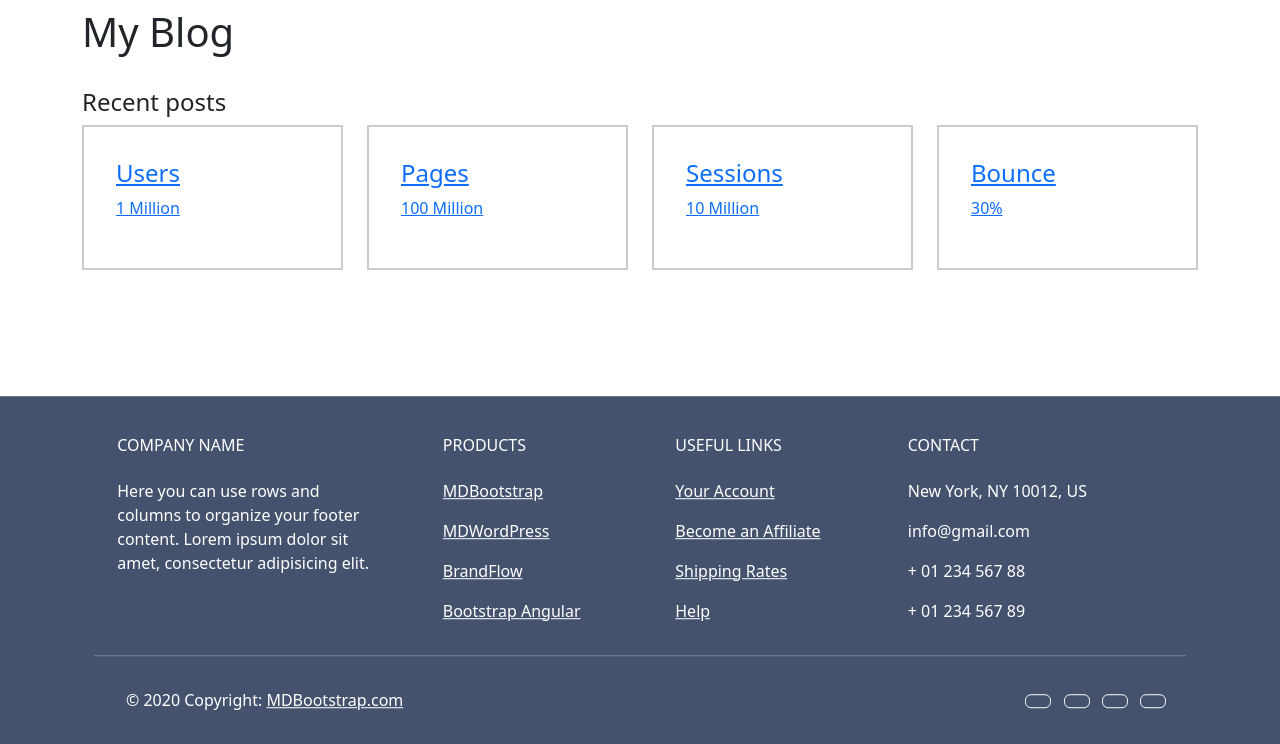
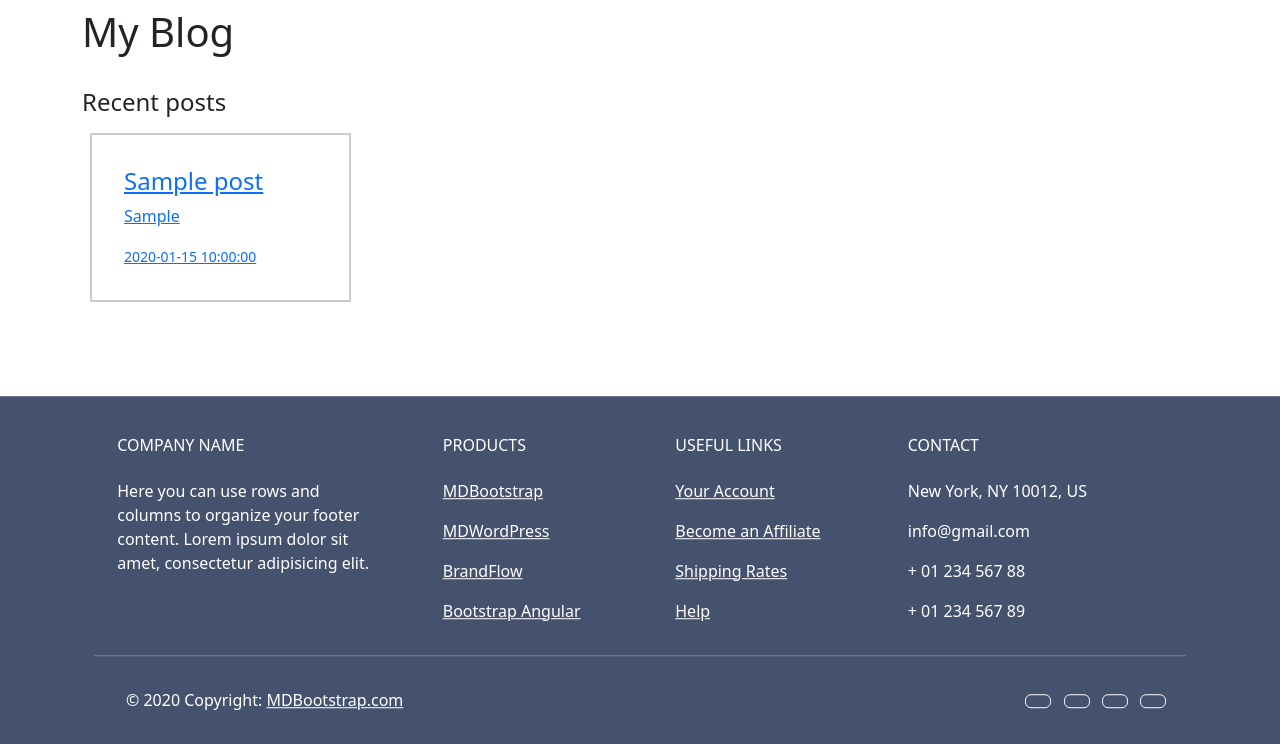
Before and after one commit to ankain-lesly/php-mvc-module, a PHP site: page / in a window 1280 px wide. Shown: the part 56-800 px from the top of the page. Run offline with PHP 8.4, Linux system fonts and the light colour scheme; tables that the repository leaves empty or names only in its code hold one stand-in row (values such as "Sample post").

Commit message:
Updated mainController,  DBModel and home view

```diff
--- a/controllers/MainController.php
+++ b/controllers/MainController.php
@@ -17,14 +17,24 @@ class MainController
   {
     $postObj = new Post();
 
+    // Pagination settings
     $paginate = [
       "current_page" => 1,
-      "page_limit" => 10,
+      "page_limit" => 5,
       "order_by" => '',
     ];
-    $posts = $postObj->findAll([], [], $paginate);
 
-    $res->render("home", ['posts' => $posts]);
+    // Get Posts with Pagination settings
+    $response = $postObj->findAll([], [], $paginate);
+
+    // Sending Data to views
+    $data = [
+      'posts' => $response['data'],
+      'pagination' => $response['pagination_info'],
+    ];
+
+    // Rendering home view
+    $res->render("home", $data);
   }
 
   public function contact(Request $req, Response $res)
--- a/database/DBModel.php
+++ b/database/DBModel.php
@@ -209,7 +209,7 @@ abstract class DBModel extends BaseModel
     }
 
     $total_rows = $this->findCount()['count'];
-    $data['paginate_info'] = $pagination = [
+    $data['pagination_info'] = $pagination = [
       "current_page" => $pagination['current_page'] ?? 1,
       "total_pages" => round($total_rows / ($pagination['page_limit'] ?? 1)),
       "page_limit" => $pagination['page_limit'] ?? 0,
--- a/templates/home.php
+++ b/templates/home.php
@@ -9,8 +9,21 @@
     display: block;
   }
 </style>
+<div class="row">
+  <?php foreach ($posts as $post) { ?>
+    <div class="col-sm-3" style="margin: 8px">
+      <a href="_/blog/efasdf56561" class="well">
+        <h4><?= $post['title'] ?></h4>
+        <p><?= $post['category'] ?></p>
+        <small><?= $post['created_on'] ?></small>
+      </a>
+    </div>
+  <?php } ?>
+</div>
 
-<div class="row">
+
+<!--
+<div class="row" style="gap: 10px">
   <div class="col-sm-3">
     <a href="_/blog/efasdf56561" class="well">
       <h4>Users</h4>
@@ -35,4 +48,4 @@
       <p>30%</p>
     </a>
   </div>
-</div>
+</div> -->
```
